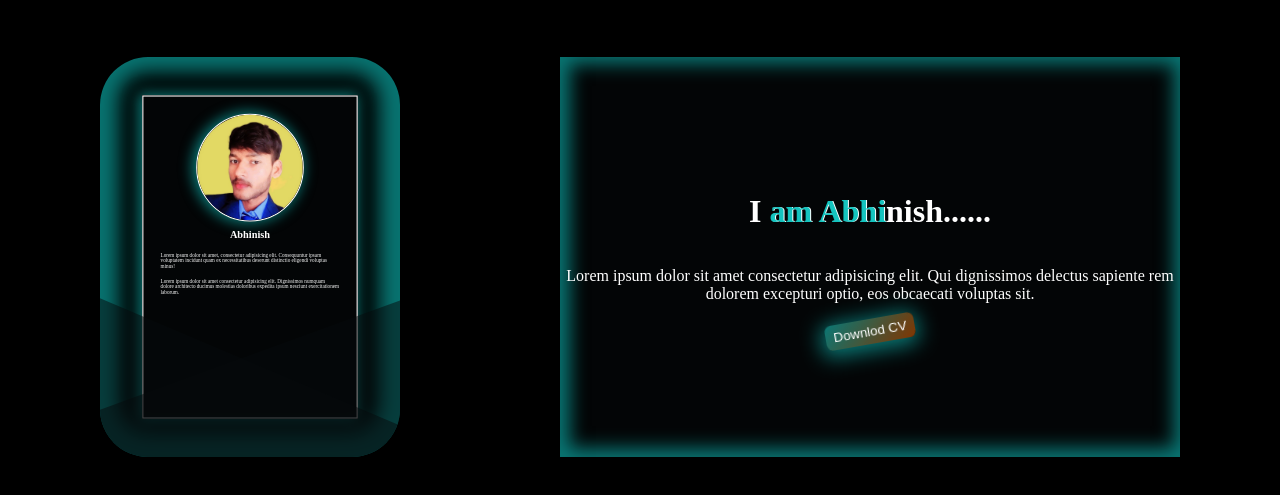
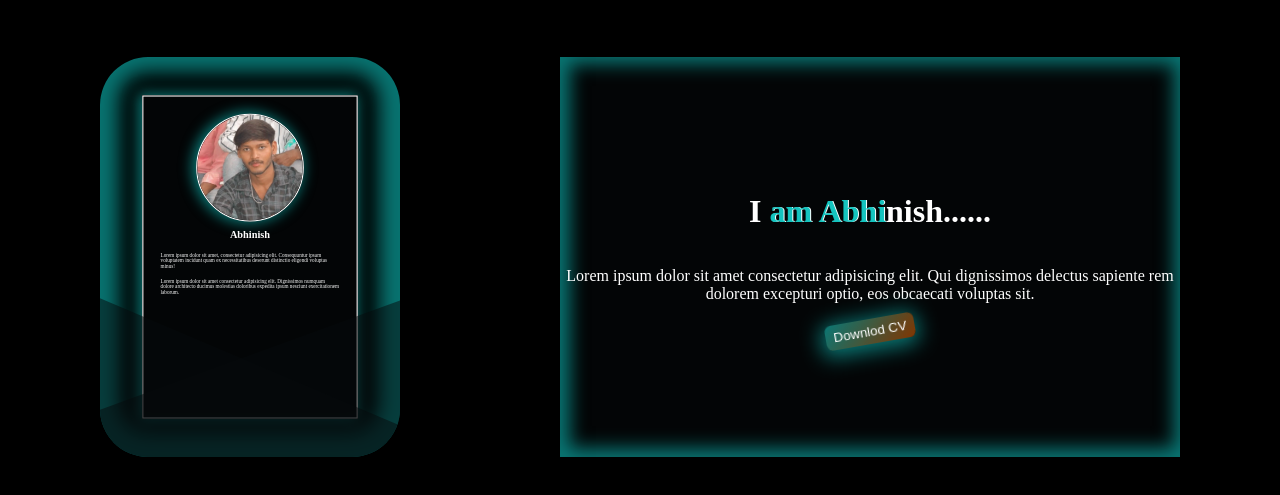
Before and after one commit to Abhinish-Kumar/Portfolio, a plain HTML site: page index.html in a window 1280 px wide. Shown: the part 109-604 px from the top of the page. Drawn offline with Linux system fonts and the light colour scheme.

Commit message:
Update index.html

```diff
--- a/index.html
+++ b/index.html
@@ -249,7 +249,7 @@
     <div class="main_body">
       <div class="image-container">
         <div class="img">
-          <img src="b.jpeg" alt="" />
+          <img src="b.png" alt="" />
           <h1>Abhinish</h1>
           <p>
             Lorem ipsum dolor sit amet, consectetur adipisicing elit.
```
